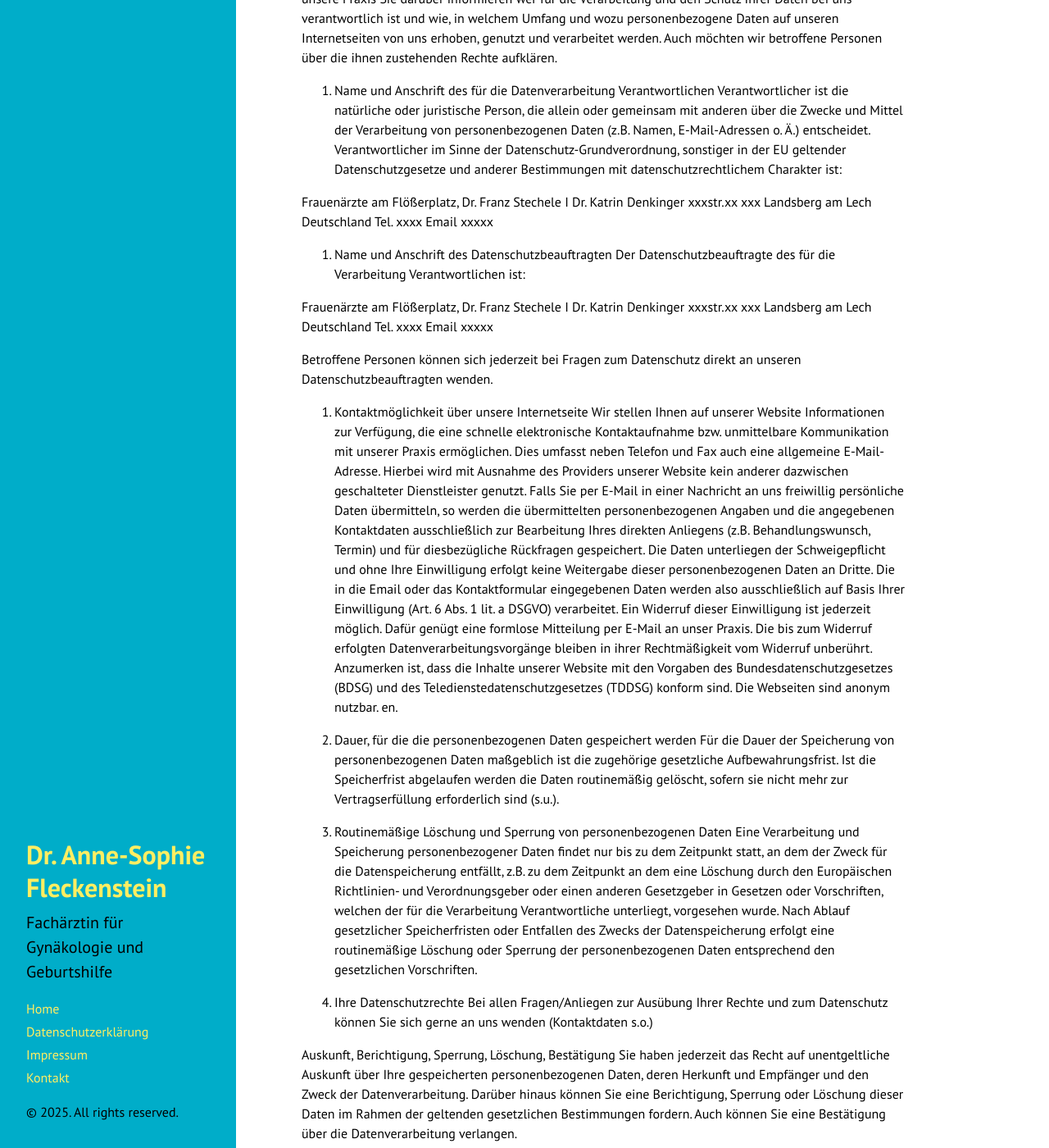
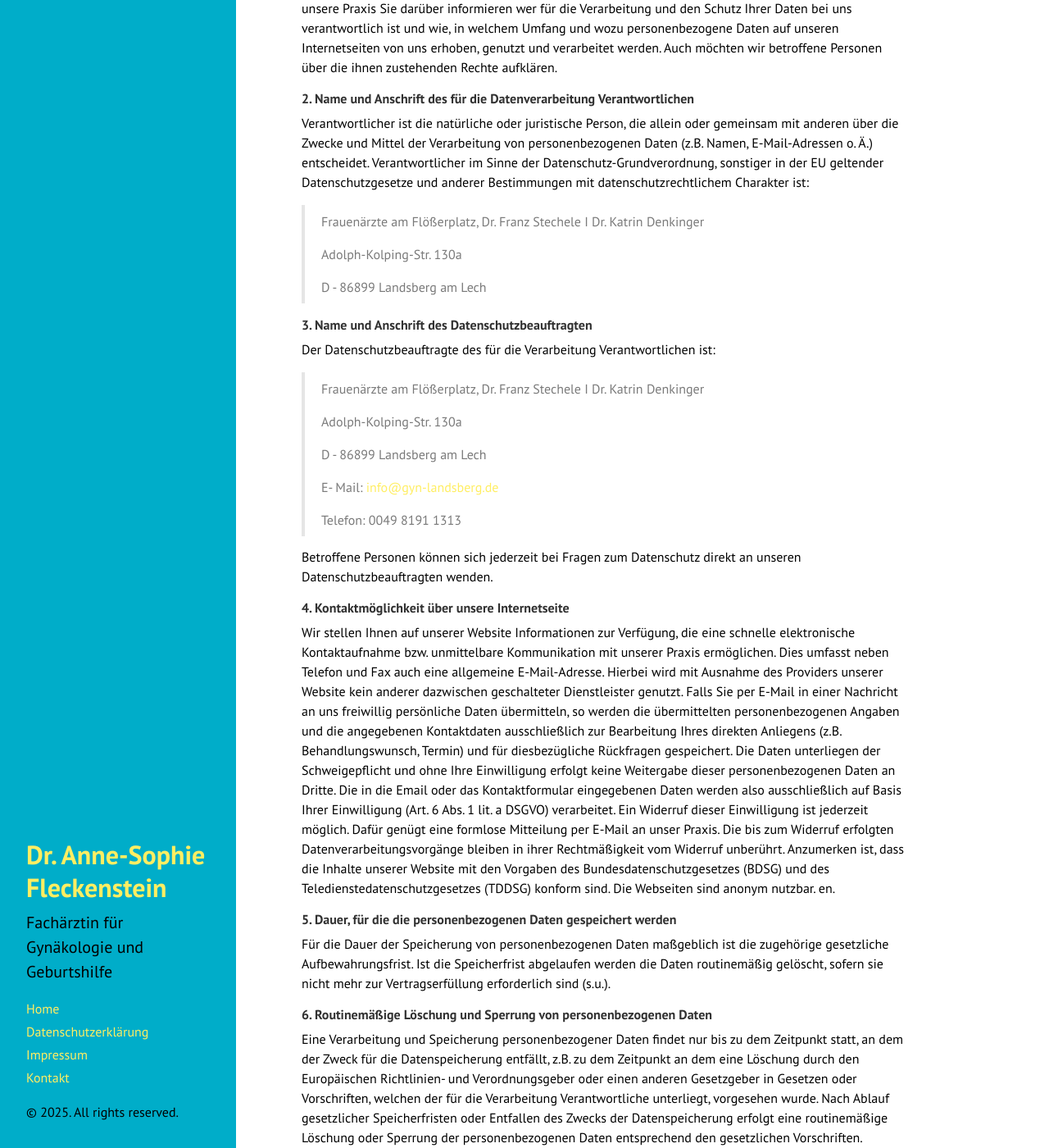
Before and after one commit to JuliaFleckenstein/dr-anne-sophie-fleckenstein, a Jekyll site: the page built from docs/datenschutz.md, in a window 1280 px wide and 1400 px high, scrolled down 590 px. Shown: the whole window at 82% size. Built offline with Jekyll 4.4.1, drawn with Linux system fonts in a browser that asks for light colours; Markdown is read by kramdown in place of the engine named in the settings; some of the changed text lies outside the part shown.

Commit message:
Update datenschutz.md

```diff
--- a/docs/datenschutz.md
+++ b/docs/datenschutz.md
@@ -18,39 +18,41 @@ Wir unterliegen der ärztlichen Schweigepflicht, ferner gelten die Vorgaben des
 Eine Verarbeitung personenbezogener Daten, zum Beispiel des Namens, der Anschrift, E-Mail-Adresse oder Telefonnummer einer betroffenen Person, wird stets im Einklang mit der Datenschutz-Grundverordnung und mit den geltenden landesspezifischen Datenschutzbestimmungen vorgenommen.
 Mittels dieser Datenschutzerklärung möchte unsere Praxis Sie darüber informieren wer für die Verarbeitung und den Schutz Ihrer Daten bei uns verantwortlich ist und wie, in welchem Umfang und wozu personenbezogene Daten auf unseren Internetseiten von uns erhoben, genutzt und verarbeitet werden. Auch möchten wir betroffene Personen über die ihnen zustehenden Rechte aufklären.
 
-2. Name und Anschrift des für die Datenverarbeitung Verantwortlichen
+#### 2. Name und Anschrift des für die Datenverarbeitung Verantwortlichen
 Verantwortlicher ist die natürliche oder juristische Person, die allein oder gemeinsam mit anderen über die Zwecke und Mittel der Verarbeitung von personenbezogenen Daten (z.B. Namen, E-Mail-Adressen o. Ä.) entscheidet.
 Verantwortlicher im Sinne der Datenschutz-Grundverordnung, sonstiger in der EU geltender Datenschutzgesetze und anderer Bestimmungen mit datenschutzrechtlichem Charakter ist:
 
-Frauenärzte am Flößerplatz, Dr. Franz Stechele I Dr. Katrin Denkinger
-xxxstr.xx
-xxx Landsberg am Lech
-Deutschland
-Tel. xxxx
-Email  xxxxx
+>Frauenärzte am Flößerplatz, Dr. Franz Stechele I Dr. Katrin Denkinger
+>
+>Adolph-Kolping-Str. 130a
+>
+>D - 86899 Landsberg am Lech
 
-3. Name und Anschrift des Datenschutzbeauftragten
+#### 3. Name und Anschrift des Datenschutzbeauftragten
 Der Datenschutzbeauftragte des für die Verarbeitung Verantwortlichen ist:
 
-Frauenärzte am Flößerplatz, Dr. Franz Stechele I Dr. Katrin Denkinger
-xxxstr.xx
-xxx Landsberg am Lech
-Deutschland
-Tel. xxxx
-Email  xxxxx
+>Frauenärzte am Flößerplatz, Dr. Franz Stechele I Dr. Katrin Denkinger
+>
+>Adolph-Kolping-Str. 130a
+>
+>D - 86899 Landsberg am Lech
+>
+>E- Mail: [info@gyn-landsberg.de](info@gyn-landsberg.de)
+>
+>Telefon: 0049 8191 1313
 
 Betroffene Personen können sich jederzeit bei Fragen zum Datenschutz direkt an unseren Datenschutzbeauftragten wenden.
 
-4. Kontaktmöglichkeit über unsere Internetseite
+#### 4. Kontaktmöglichkeit über unsere Internetseite
 Wir stellen Ihnen auf unserer Website Informationen zur Verfügung, die eine schnelle elektronische Kontaktaufnahme bzw. unmittelbare Kommunikation mit unserer Praxis ermöglichen. Dies umfasst neben Telefon und Fax auch eine allgemeine E-Mail-Adresse. Hierbei wird mit Ausnahme des Providers unserer Website kein anderer dazwischen geschalteter Dienstleister genutzt. Falls Sie per E-Mail in einer Nachricht an uns freiwillig persönliche Daten übermitteln, so werden die übermittelten personenbezogenen Angaben und die angegebenen Kontaktdaten ausschließlich zur Bearbeitung Ihres direkten Anliegens (z.B. Behandlungswunsch, Termin) und für diesbezügliche Rückfragen gespeichert. Die Daten unterliegen der Schweigepflicht und ohne Ihre Einwilligung erfolgt keine Weitergabe dieser personenbezogenen Daten an Dritte. Die in die Email oder das Kontaktformular eingegebenen Daten werden also ausschließlich auf Basis Ihrer Einwilligung (Art. 6 Abs. 1 lit. a DSGVO) verarbeitet. Ein Widerruf dieser Einwilligung ist jederzeit möglich. Dafür genügt eine formlose Mitteilung per E-Mail an unser Praxis. Die bis zum Widerruf erfolgten Datenverarbeitungsvorgänge bleiben in ihrer Rechtmäßigkeit vom Widerruf unberührt. Anzumerken ist, dass die Inhalte unserer Website mit den Vorgaben des Bundesdatenschutzgesetzes (BDSG) und des Teledienstedatenschutzgesetzes (TDDSG) konform sind. Die Webseiten sind anonym nutzbar. en.
 
-5. Dauer, für die die personenbezogenen Daten gespeichert werden
+#### 5. Dauer, für die die personenbezogenen Daten gespeichert werden
 Für die Dauer der Speicherung von personenbezogenen Daten maßgeblich ist die zugehörige gesetzliche Aufbewahrungsfrist. Ist die Speicherfrist abgelaufen werden die Daten routinemäßig gelöscht, sofern sie nicht mehr zur Vertragserfüllung erforderlich sind (s.u.).
 
-6. Routinemäßige Löschung und Sperrung von personenbezogenen Daten
+#### 6. Routinemäßige Löschung und Sperrung von personenbezogenen Daten
 Eine Verarbeitung und Speicherung personenbezogener Daten findet nur bis zu dem Zeitpunkt statt, an dem der Zweck für die Datenspeicherung entfällt, z.B. zu dem Zeitpunkt an dem eine Löschung durch den Europäischen Richtlinien- und Verordnungsgeber oder einen anderen Gesetzgeber in Gesetzen oder Vorschriften, welchen der für die Verarbeitung Verantwortliche unterliegt, vorgesehen wurde. Nach Ablauf gesetzlicher Speicherfristen oder Entfallen des Zwecks der Datenspeicherung erfolgt eine routinemäßige Löschung oder Sperrung der personenbezogenen Daten entsprechend den gesetzlichen Vorschriften.
 
-7. Ihre Datenschutzrechte
+#### 7. Ihre Datenschutzrechte
 Bei allen Fragen/Anliegen zur Ausübung Ihrer Rechte und zum Datenschutz können Sie sich gerne an uns wenden (Kontaktdaten s.o.)
 
 Auskunft, Berichtigung, Sperrung, Löschung, Bestätigung
@@ -68,15 +70,20 @@ Beschwerderecht
 Bei Fragen zum Datenschutz oder Wünschen zur Ausübung von Rechten zu Ihren personenbezogenen Daten, wenden Sie sich bitte direkt an uns.
 Bei datenschutzrechtlichen Verstöße haben betroffene Personen das Recht sich bei der zuständigen Aufsichtsbehörde zu beschweren. Die zuständige Aufsichtsbehörde für datenschutzrechtlichen Fragen ist:
 
-Bayerisches Landesamt für Datenschutzaufsicht (BayLDA)
-Promenade 27
-91522 Ansbach
-Telefon: +49 (0) 981 53 1300
-Telefax: +49 (0) 981 53 98 1300
-E-Mail: poststelle@lda.bayern.de
+>Bayerisches Landesamt für Datenschutzaufsicht (BayLDA)
+>
+>Promenade 27
+>
+>91522 Ansbach
+>
+>Telefon: +49 (0) 981 53 1300
+>
+>Telefax: +49 (0) 981 53 98 1300
+>
+>E-Mail: [poststelle@lda.bayern.de](poststelle@lda.bayern.de)
 
-8. Verwendung von Cookies
+#### 8. Verwendung von Cookies
 Wir versuchen die Webseite für Sie optimal zu gestalten und fortlaufend zu verbessern und verwenden deshalb Cookies. Sie stimmen durch die weitere Nutzung der Webseite der Verwendung von Cookies zu.
 
-9. Nutzung unserer Kontaktdaten/Werbe-Mails durch Dritte
+#### 9. Nutzung unserer Kontaktdaten/Werbe-Mails durch Dritte
 Der Nutzung von im Rahmen der Datenschutzerklärung oder der Impressumspflicht veröffentlichten Kontaktdaten durch Dritte zur Übermittlung von nicht ausdrücklich angeforderter Werbung und Informationsmaterialien wird hiermit ausdrücklich widersprochen. Die Betreiber der Seiten behalten sich ausdrücklich rechtliche Schritte im Falle der unverlangten Zusendung von Werbeinformationen, etwa durch Spam-Mails, vor.
```
Also changed, not shown: other parts of docs/datenschutz.md (+3 -3 lines).
